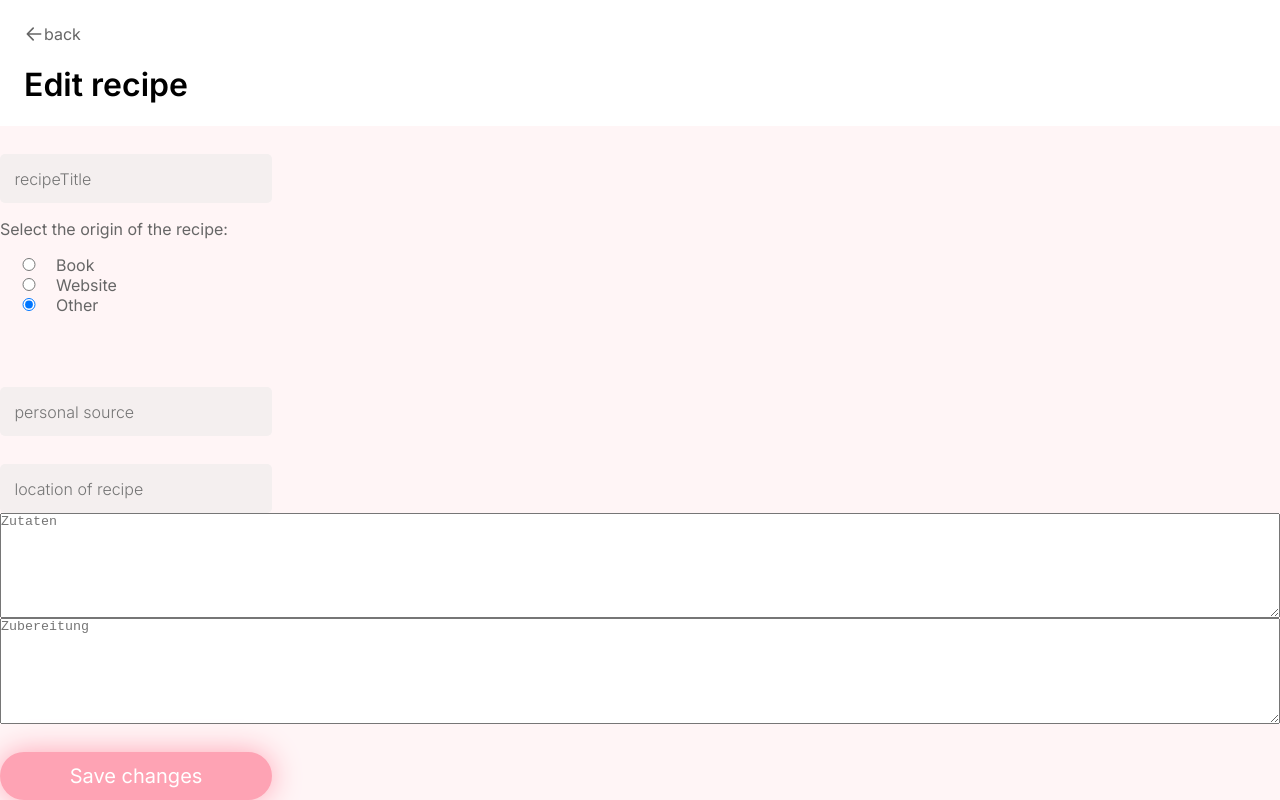
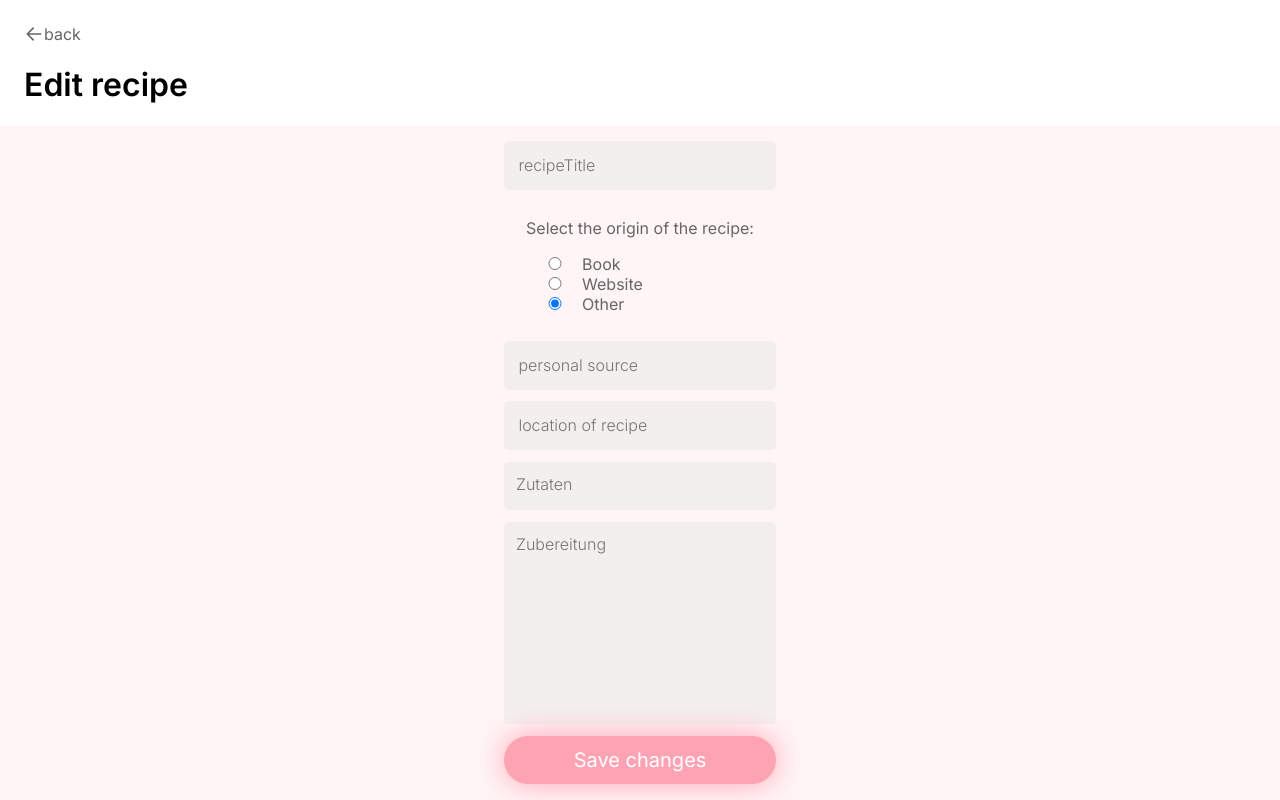
Before and after one commit to Luxa23/capstone-project, a Next.js app: page /edit-recipe/1 in a window 1280 px wide. Both pictures are taken after a click on the radio button "Other". Built offline with nearby package versions, Linux system fonts and the light colour scheme.

Commit message:
Implemented changes also to edit form

```diff
--- a/components/RecipeFormEdit.js
+++ b/components/RecipeFormEdit.js
@@ -3,6 +3,7 @@ import {
   StyledInput,
   StyledButton,
   StyledRadioButtonGroup,
+  StyledTextarea,
 } from './StyledComponents';
 import useStore from '../hooks/useStore';
 import { useState } from 'react';
@@ -30,6 +31,8 @@ export default function RecipeFormEdit({ id }) {
           }
           push(`/recipe/${id}`);
         }}
+        isActive={recipe.origin === 'Other'}
+        className="form--other-active"
       >
         <StyledInput
           required
@@ -187,7 +190,7 @@ export default function RecipeFormEdit({ id }) {
                 });
               }}
             ></StyledInput>
-            <textarea
+            <StyledTextarea
               rows="5"
               placeholder="Zutaten"
               defaultValue={recipeEdit.otherIngredients}
@@ -197,9 +200,9 @@ export default function RecipeFormEdit({ id }) {
                   otherIngredients: event.target.value,
                 });
               }}
-            ></textarea>
+            ></StyledTextarea>
 
-            <textarea
+            <StyledTextarea
               rows="5"
               placeholder="Zubereitung"
               defaultValue={recipeEdit.otherInstructions}
@@ -209,11 +212,13 @@ export default function RecipeFormEdit({ id }) {
                   otherInstructions: event.target.value,
                 });
               }}
-            ></textarea>
+            ></StyledTextarea>
           </>
         )}
 
-        <StyledButton type="submit">Save changes</StyledButton>
+        <StyledButton type="submit" className="button--other-active">
+          Save changes
+        </StyledButton>
       </StyledForm>
     </>
   );
```
